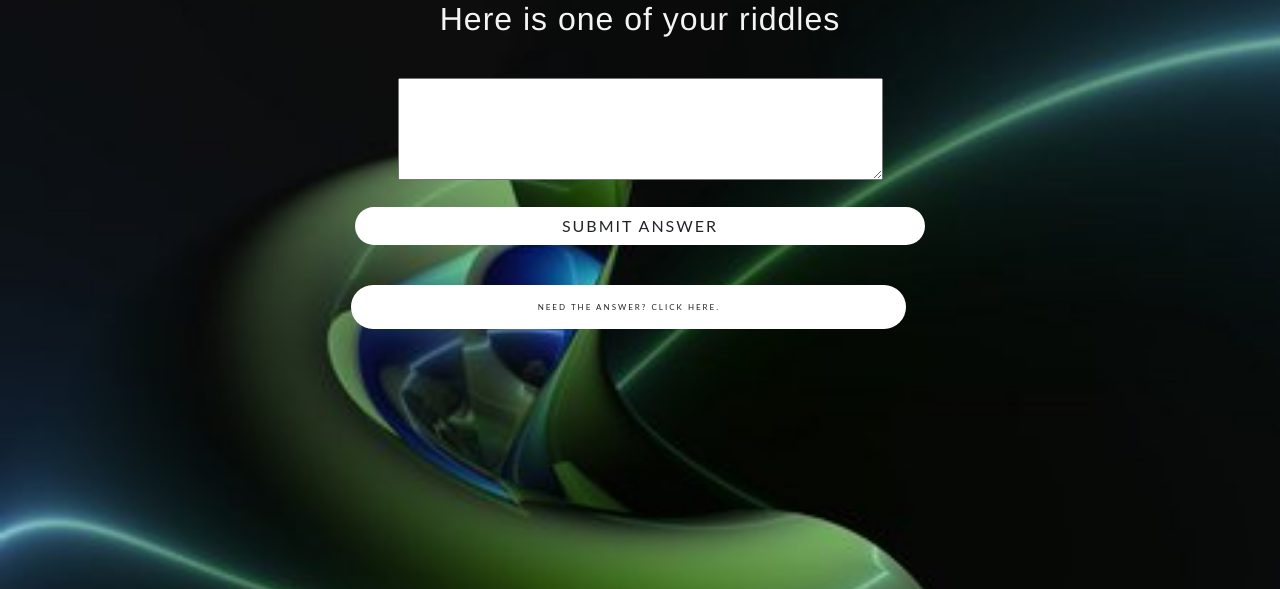
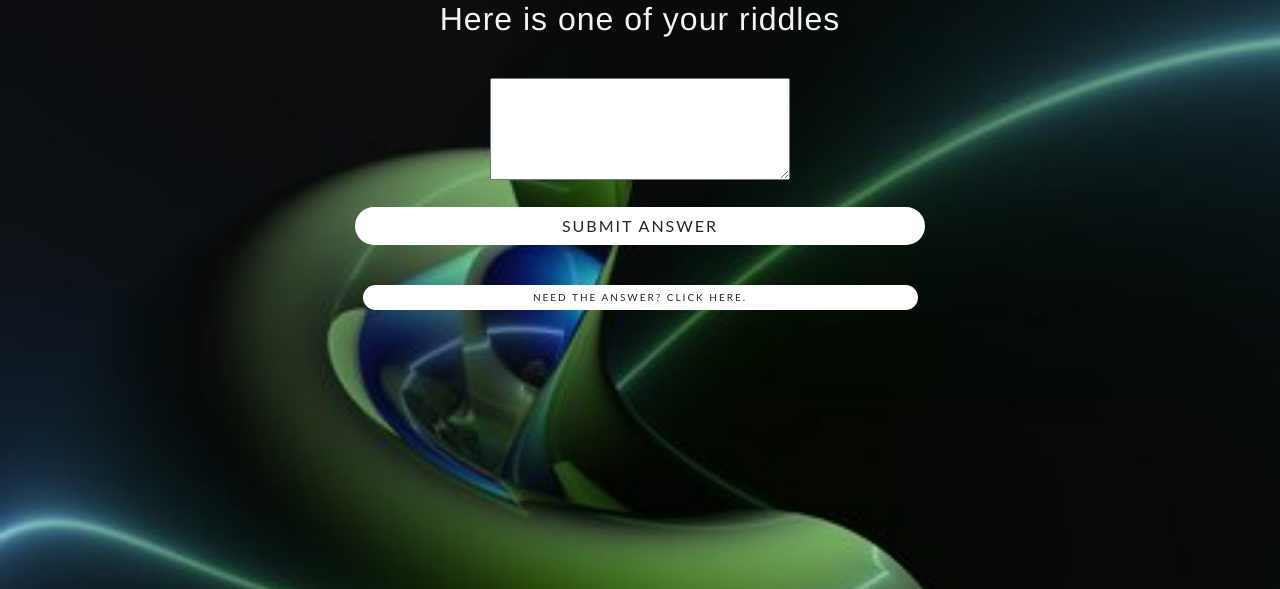
Before and after one commit to Code-Institute-Submissions/milstoneproject3-python, a Python web app: template templates/riddles.html in a window 1280 px wide; the page is wider, and only the part inside the window is pictured. Shown: the part 40-629 px from the top of that part. Run offline with Jinja, Linux system fonts and the light colour scheme; the template is opened without the code that fills it, so the values that code supplies are empty; some libraries are stand-ins or nearby versions.

Commit message:
last bug fixes

```diff
--- a/data/riddles.json
+++ b/data/riddles.json
@@ -136,10 +136,10 @@
       },
       {
          "riddle": "What is the difference between a teacher and a train?",
-         "answer": "A teacher says, “spit out your gum” and a train goes, “chew, chew”."
+         "answer": "A teacher says, spit out your gum” and a train goes, chew, chew."
       },
       {
-         "riddle": "I can bring a smile to your face, a tear to your eye, or even a thought to your mind. But, I can’t be seen. What am I?",
+         "riddle": "I can bring a smile to your face, a tear to your eye, or even a thought to your mind. But, I cant be seen. What am I?",
          "answer": "A memory"
       },
       {
--- a/static/css/style.css
+++ b/static/css/style.css
@@ -36,18 +36,23 @@ form {
     text-align: center;
 }
 
+textarea {
+    width: 300px;
+}
+
 .btn-answer,
-.riddle-answer {
-    margin-left: 24%;
-    margin-right: 24%;
+.riddle-answer,
+.answer {
+    display: flex;
+    align-items: center;
+    justify-content: center
 }
 
 .btn-sm {
-    font-size: 8px;
-    padding: 15px 45px;
+    font-size: 10px;
 }
 
-.hidden{
+.hidden {
     display: none;
 }
 
@@ -58,8 +63,8 @@ score {
 /* leaderboard styles*/
 
 .leader-table {
-    margin-left: 10%;
-    margin-right: 10%;
+    width: 100%;
+    text-align: center;
 }
 
 th,
--- a/templates/index.html
+++ b/templates/index.html
@@ -8,7 +8,7 @@
             <br>
             <input type="text" name="username" id="username" />
             <br>
-            <button class="btn">Log in here and let's solvesome riddles!</button>
+            <button class="btn">Click here to log in</button>
         </form>
         </p>
     </div>
--- a/templates/leaderboard.html
+++ b/templates/leaderboard.html
@@ -8,8 +8,8 @@
         <table class="leader-table">
             <tr>
                 <th>User</th>
-                <th>Correct Answers</th>
-                <th>incorrect Answers</th>
+                <th>Correct</th>
+                <th>incorrect</th>
             </tr>
             {% for key in leader_list %}
             <tr>
```
Also changed, not shown: run_app.py (+8 -5 lines), unit_tests.py (deleted, +0 -8 lines).
